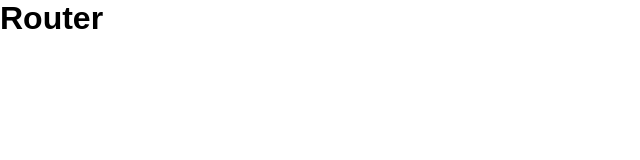
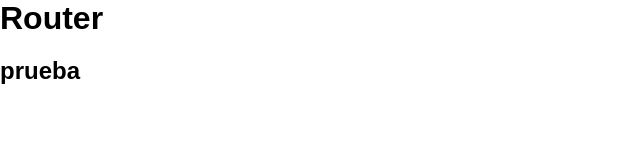
Before and after one commit to PabloReynaga/GymWebsite, a SvelteKit app: page /sections in a window 1280 px wide. Shown: the top 160 px of the page, without its empty margins (0-640 px from the left). Built offline with nearby package versions, Linux system fonts and the light colour scheme.

Commit message:
prueba-git2

```diff
--- a/src/routes/sections/+page.svelte
+++ b/src/routes/sections/+page.svelte
@@ -1 +1,2 @@
 <h1>Router</h1>
+<h2>prueba</h2>
```
